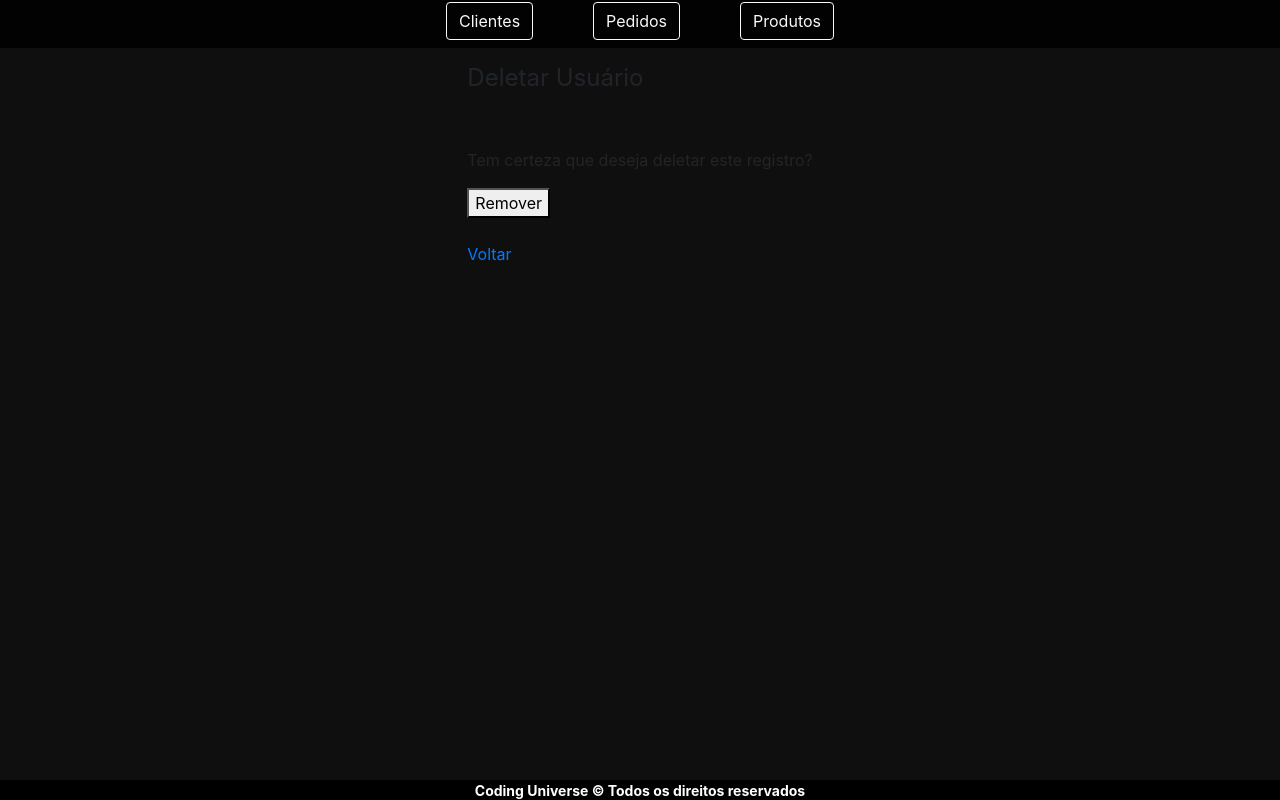
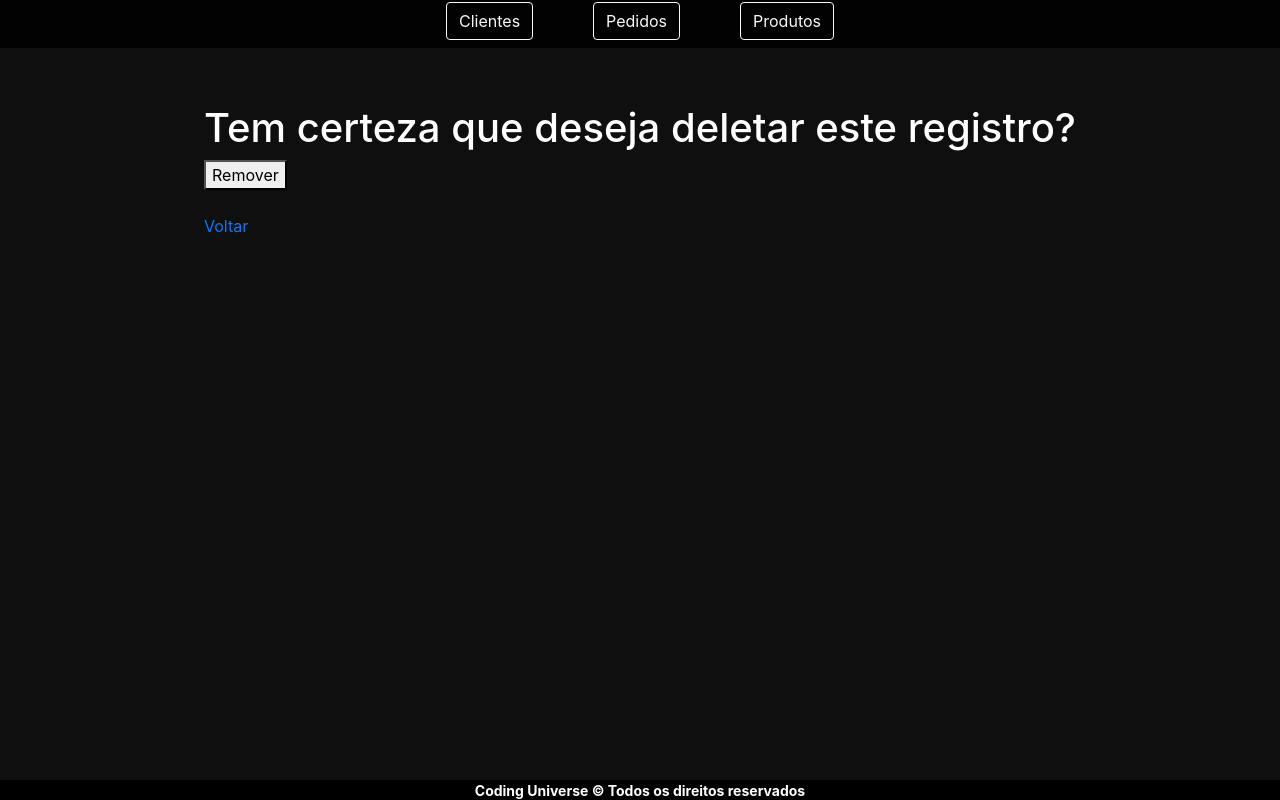
Before and after one commit to Plutarcos/sistema-vendas-frontend, a React (Create React App) app: page /deletarClient/1 in a window 1280 px wide. Built offline with nearby package versions, Linux system fonts and the light colour scheme; no server answers; the HTML template or start-up script is replaced by a standard one.

Commit message:
updating layout

```diff
--- a/src/pages/Client/Deletar/index.css
+++ b/src/pages/Client/Deletar/index.css
@@ -6,14 +6,15 @@
     margin-top: 5px;
     margin-bottom: 20px;
     font-size: 16px;
-    color: dimgray;
+    color: rgb(255, 255, 255);
 }
 
 .client-delete label{
     font-size: 20px;
-    color: black;
+    color: rgb(255, 255, 255);
     font-weight: bold;
 }
 .client-delete {
     margin-top: 20px;
+    color: white;
 }
--- a/src/pages/Client/Deletar/index.js
+++ b/src/pages/Client/Deletar/index.js
@@ -50,10 +50,9 @@ class DeletarClient extends Component {
         } else {
             return (
                 <fieldset>
-                    <legend>Deletar Usuário</legend>
                     <div className="client-delete">
                         <label htmlFor="nome">{this.state.client.nome} </label>
-                        <p>Tem certeza que deseja deletar este registro?</p>
+                        <h1>Tem certeza que deseja deletar este registro?</h1>
 
                         <button
                             onClick={this.handleClick}
--- a/src/pages/Orders/Deletar/index.css
+++ b/src/pages/Orders/Deletar/index.css
@@ -6,14 +6,15 @@
     margin-top: 5px;
     margin-bottom: 20px;
     font-size: 16px;
-    color: dimgray;
+    color: rgb(255, 255, 255);
 }
 
 .order-delete label{
     font-size: 20px;
-    color: black;
+    color: rgb(255, 255, 255);
     font-weight: bold;
 }
 .order-delete {
     margin-top: 20px;
+    color: white;
 }
--- a/src/pages/Orders/Deletar/index.js
+++ b/src/pages/Orders/Deletar/index.js
@@ -50,10 +50,9 @@ class DeletarOrder extends Component {
         } else {
             return (
                 <fieldset>
-                    <legend>Deletar Pedido</legend>
                     <div className="order-delete">
                         <label htmlFor="nome">{this.state.order.nome} </label>
-                        <p>Tem certeza que deseja deletar este registro?</p>
+                        <h1>Tem certeza que deseja deletar este registro?</h1>
 
                         <button
                             onClick={this.handleClick}
--- a/src/pages/Products/Deletar/index.css
+++ b/src/pages/Products/Deletar/index.css
@@ -6,14 +6,15 @@
     margin-top: 5px;
     margin-bottom: 20px;
     font-size: 16px;
-    color: dimgray;
+    color: rgb(255, 254, 254);
 }
 
 .product-delete label{
     font-size: 20px;
-    color: black;
+    color: rgb(255, 255, 255);
     font-weight: bold;
 }
 .product-delete {
     margin-top: 20px;
+    color: white;
 }
--- a/src/pages/Products/Deletar/index.js
+++ b/src/pages/Products/Deletar/index.js
@@ -50,10 +50,9 @@ class DeletarProduct extends Component {
         } else {
             return (
                 <fieldset>
-                    <legend>Deletar Usuário</legend>
                     <div className="product-delete">
                         <label htmlFor="nome">{this.state.product.nome} </label>
-                        <p>Tem certeza que deseja deletar este registro?</p>
+                        <h1>Tem certeza que deseja deletar este registro?</h1>
 
                         <button
                             onClick={this.handleClick}
```
